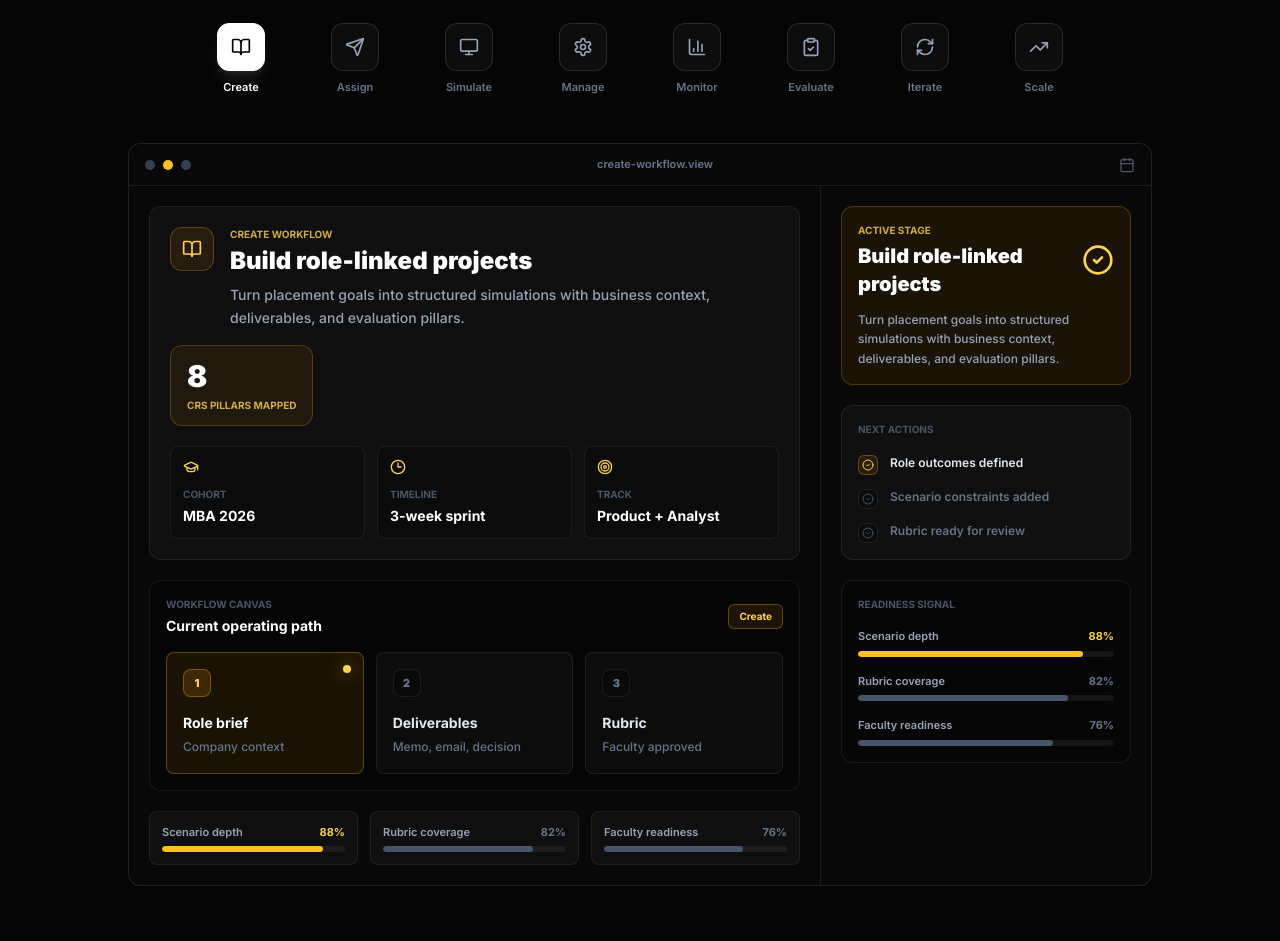
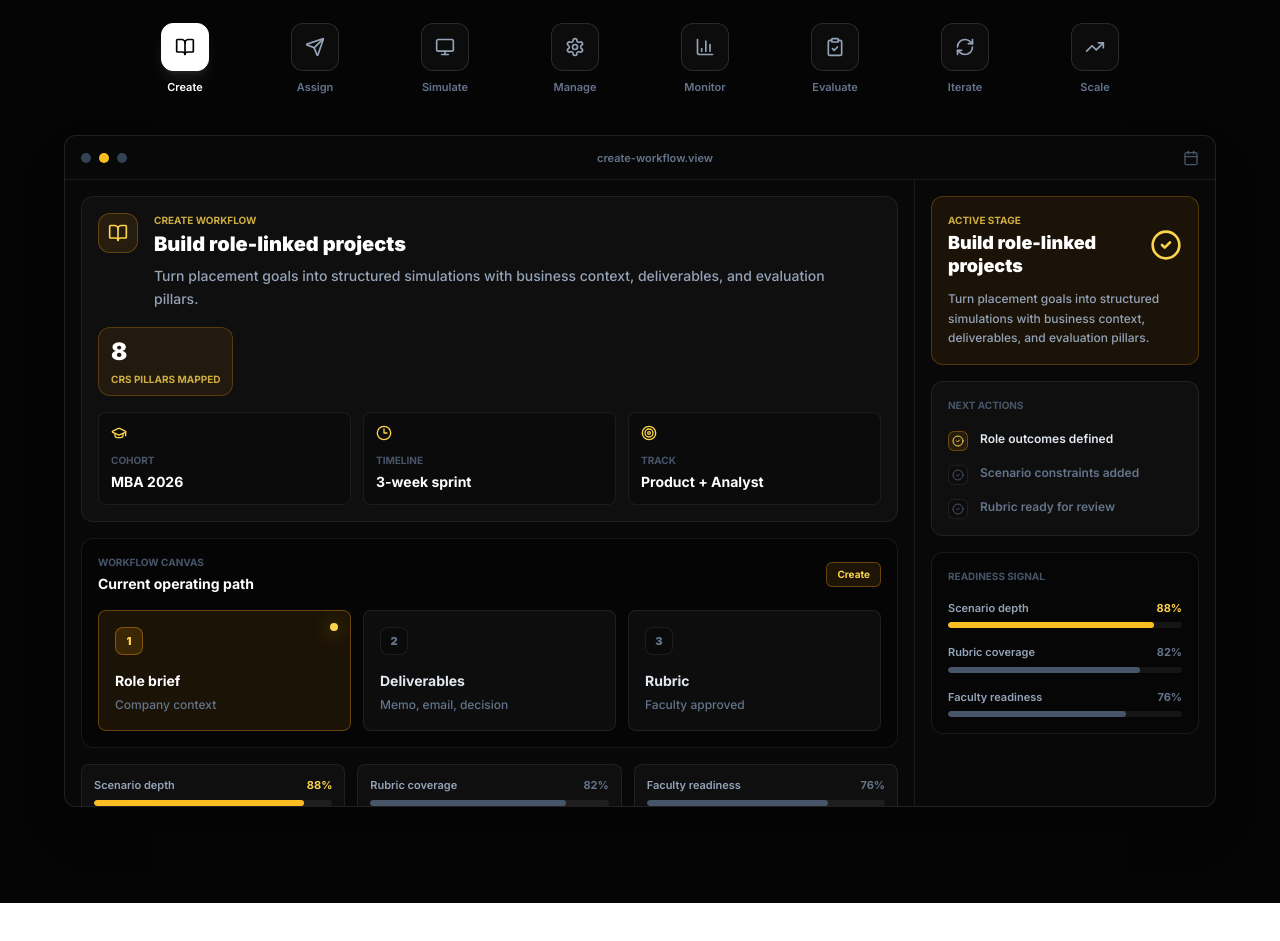
Before and after one commit to Vidur27zx/CorpSim, a Next.js app in the folder frontend/: page /universities in a window 1280 px wide. Shown: the part 2600-3541 px from the top of the page. After the commit the page ends 3503 px from the top, so only its background shows below. Built offline with nearby package versions, Linux system fonts and the light colour scheme.

Commit message:
Fix university simulation panel ratio

```diff
--- a/frontend/components/landing/UniversitySimulationSections.tsx
+++ b/frontend/components/landing/UniversitySimulationSections.tsx
@@ -526,9 +526,9 @@ function SimulateEasePanel({ step }: { step: WorkflowItem }) {
       initial={{ opacity: 0, y: 16 }}
       animate={{ opacity: 1, y: 0 }}
       transition={{ duration: 0.35 }}
-      className="mx-auto mt-12 max-w-5xl overflow-hidden rounded-xl border border-white/[0.1] bg-[#080808] shadow-2xl shadow-black/30"
+      className="mx-auto mt-10 max-w-6xl overflow-hidden rounded-xl border border-white/[0.1] bg-[#080808] shadow-2xl shadow-black/30"
     >
-      <div className="flex items-center justify-between gap-4 border-b border-white/[0.08] px-4 py-3">
+      <div className="flex h-11 items-center justify-between gap-4 border-b border-white/[0.08] px-4">
         <div className="flex items-center gap-2">
           <span className="h-2.5 w-2.5 rounded-full bg-slate-700" />
           <span className="h-2.5 w-2.5 rounded-full bg-amber-400" />
@@ -538,22 +538,22 @@ function SimulateEasePanel({ step }: { step: WorkflowItem }) {
         <Calendar className="h-4 w-4 text-slate-600" />
       </div>
 
-      <div className="grid grid-cols-1 lg:grid-cols-[1fr_330px]">
-        <div className="border-b border-white/[0.08] p-5 lg:border-b-0 lg:border-r lg:border-white/[0.08]">
-          <div className="mb-5 rounded-xl border border-white/[0.07] bg-white/[0.03] p-5 text-left">
-            <div className="mb-5 flex flex-wrap items-start justify-between gap-4">
+      <div className="grid min-h-[560px] grid-cols-1 lg:min-h-0 lg:aspect-[16/8.7] lg:grid-cols-[minmax(0,1fr)_300px]">
+        <div className="min-h-0 overflow-y-auto border-b border-white/[0.08] p-4 [scrollbar-width:none] lg:border-b-0 lg:border-r lg:border-white/[0.08] [&::-webkit-scrollbar]:hidden">
+          <div className="mb-4 rounded-xl border border-white/[0.07] bg-white/[0.03] p-4 text-left">
+            <div className="mb-4 flex flex-wrap items-start justify-between gap-4">
               <div className="flex min-w-0 items-start gap-4">
-                <div className="flex h-11 w-11 shrink-0 items-center justify-center rounded-xl border border-amber-500/30 bg-amber-500/10">
+                <div className="flex h-10 w-10 shrink-0 items-center justify-center rounded-xl border border-amber-500/30 bg-amber-500/10">
                   <PrimaryIcon className="h-5 w-5 text-amber-300" />
                 </div>
                 <div className="min-w-0">
                   <p className="text-[10px] font-bold uppercase text-amber-300/80">{step.label} workflow</p>
-                  <h3 className="mt-1 text-2xl font-black leading-tight text-white">{step.headline}</h3>
+                  <h3 className="mt-1 text-xl font-black leading-tight text-white">{step.headline}</h3>
                   <p className="mt-2 max-w-2xl text-sm font-medium leading-relaxed text-slate-400">{step.description}</p>
                 </div>
               </div>
-              <div className="rounded-xl border border-amber-500/25 bg-amber-500/[0.08] px-4 py-3 text-left">
-                <p className="text-3xl font-black text-white">{step.metric}</p>
+              <div className="rounded-xl border border-amber-500/25 bg-amber-500/[0.08] px-3 py-2 text-left">
+                <p className="text-2xl font-black text-white">{step.metric}</p>
                 <p className="mt-1 text-[10px] font-bold uppercase text-amber-300/80">{step.metricLabel}</p>
               </div>
             </div>
@@ -587,7 +587,7 @@ function SimulateEasePanel({ step }: { step: WorkflowItem }) {
             </div>
           </div>
 
-          <div className="mt-5 grid grid-cols-1 gap-3 sm:grid-cols-3">
+          <div className="mt-4 grid grid-cols-1 gap-3 sm:grid-cols-3">
             {step.progress.map((item) => (
               <div key={item.label} className="rounded-lg border border-white/[0.07] bg-white/[0.03] p-3">
                 <ProgressRow label={item.label} value={item.value} active={item.active} />
@@ -596,12 +596,12 @@ function SimulateEasePanel({ step }: { step: WorkflowItem }) {
           </div>
         </div>
 
-        <div className="p-5 text-left">
-          <div className="mb-5 rounded-xl border border-amber-500/25 bg-amber-500/[0.08] p-4">
+        <div className="min-h-0 overflow-y-auto p-4 text-left [scrollbar-width:none] [&::-webkit-scrollbar]:hidden">
+          <div className="mb-4 rounded-xl border border-amber-500/25 bg-amber-500/[0.08] p-4">
             <div className="flex items-center justify-between gap-3">
               <div>
                 <p className="text-[10px] font-bold uppercase text-amber-300/80">Active stage</p>
-                <p className="mt-1 text-xl font-black text-white">{step.headline}</p>
+                <p className="mt-1 text-lg font-black leading-tight text-white">{step.headline}</p>
               </div>
               <CheckCircle2 className="h-8 w-8 shrink-0 text-amber-300" />
             </div>
@@ -626,7 +626,7 @@ function SimulateEasePanel({ step }: { step: WorkflowItem }) {
             </div>
           </div>
 
-          <div className="mt-5 rounded-xl border border-white/[0.08] bg-black/25 p-4">
+          <div className="mt-4 rounded-xl border border-white/[0.08] bg-black/25 p-4">
             <p className="mb-4 text-[10px] font-bold uppercase text-slate-600">Readiness signal</p>
             <div className="space-y-4">
               {step.progress.map((item) => (
@@ -698,7 +698,7 @@ export default function UniversitySimulationSections() {
               engineering and management programs.
             </motion.p>
 
-            <motion.div variants={fadeUp} className="mx-auto mt-9 grid max-w-4xl grid-cols-4 gap-4 sm:grid-cols-8">
+            <motion.div variants={fadeUp} className="mx-auto mt-9 grid max-w-5xl grid-cols-4 gap-4 sm:grid-cols-8">
               {workflowSteps.map((step, index) => (
                 <WorkflowStepButton
                   key={step.label}
```
